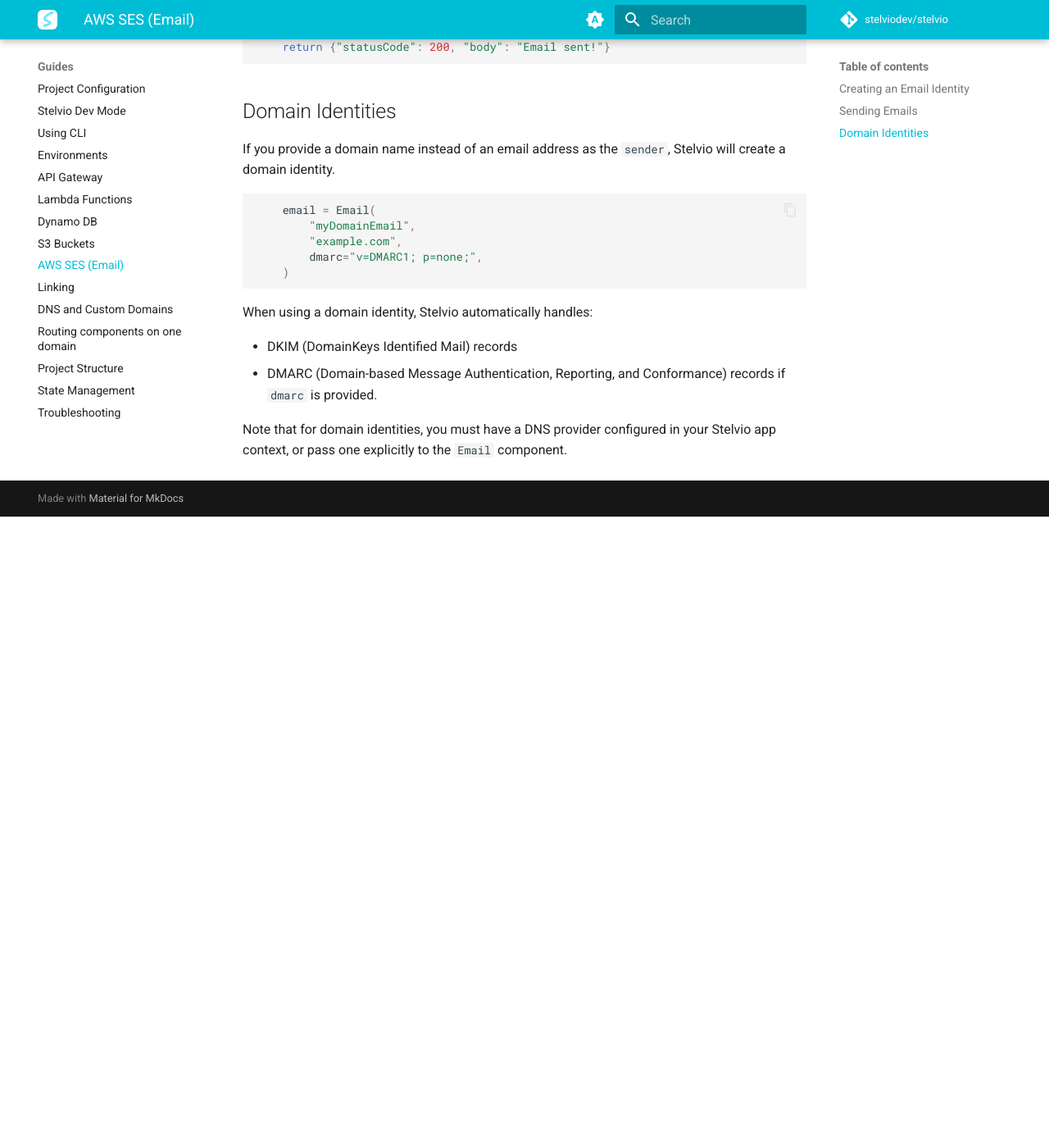
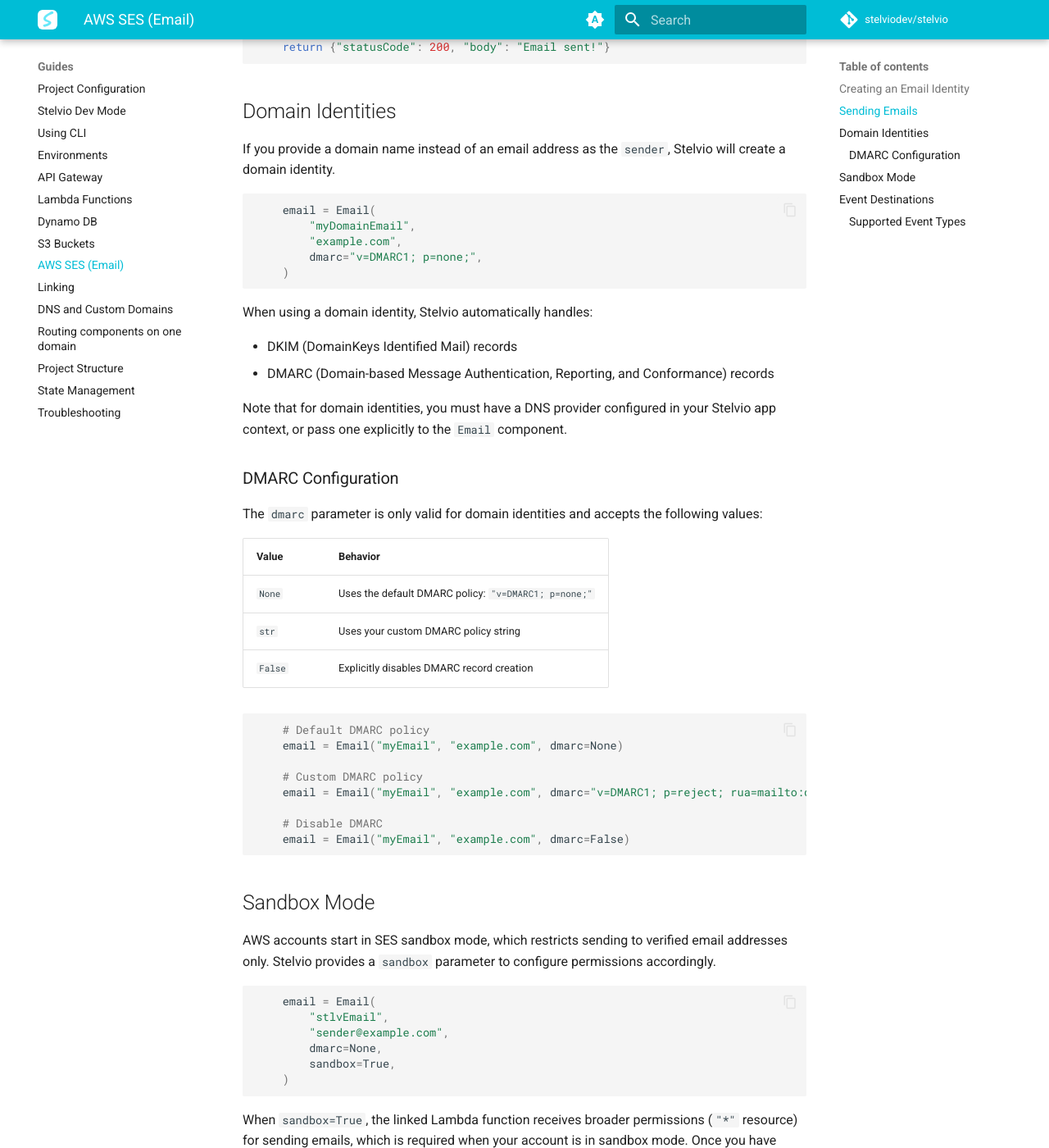
Before and after one commit to stelviodev/stelvio, an MkDocs documentation site: the page built from docs/guides/email.md, in a window 1280 px wide and 1400 px high, scrolled down 1574 px. Shown: the whole window at 82% size. Built offline with MkDocs 1.6.1 and Material for MkDocs 9.7.7, drawn with Linux system fonts in a browser that asks for light colours; comment, search, counter and statistics services are not loaded; before the commit the page ends 2204 px from its top, so only the background shows below that; some of the changed text lies outside the part shown.

````diff
--- a/docs/guides/email.md
+++ b/docs/guides/email.md
@@ -84,6 +84,81 @@ If you provide a domain name instead of an email address as the `sender`, Stelvi
 When using a domain identity, Stelvio automatically handles:
 
 *   DKIM (DomainKeys Identified Mail) records
-*   DMARC (Domain-based Message Authentication, Reporting, and Conformance) records if `dmarc` is provided.
+*   DMARC (Domain-based Message Authentication, Reporting, and Conformance) records
 
 Note that for domain identities, you must have a DNS provider configured in your Stelvio app context, or pass one explicitly to the `Email` component.
+
+### DMARC Configuration
+
+The `dmarc` parameter is only valid for domain identities and accepts the following values:
+
+| Value   | Behavior |
+|---------|----------|
+| `None`  | Uses the default DMARC policy: `"v=DMARC1; p=none;"` |
+| `str`   | Uses your custom DMARC policy string |
+| `False` | Explicitly disables DMARC record creation |
+
+```python
+    # Default DMARC policy
+    email = Email("myEmail", "example.com", dmarc=None)
+
+    # Custom DMARC policy
+    email = Email("myEmail", "example.com", dmarc="v=DMARC1; p=reject; rua=mailto:dmarc@example.com")
+
+    # Disable DMARC
+    email = Email("myEmail", "example.com", dmarc=False)
+```
+
+## Sandbox Mode
+
+AWS accounts start in SES sandbox mode, which restricts sending to verified email addresses only. Stelvio provides a `sandbox` parameter to configure permissions accordingly.
+
+```python
+    email = Email(
+        "stlvEmail",
+        "sender@example.com",
+        dmarc=None,
+        sandbox=True,
+    )
+```
+
+When `sandbox=True`, the linked Lambda function receives broader permissions (`"*"` resource) for sending emails, which is required when your account is in sandbox mode. Once you have [requested production access](https://docs.aws.amazon.com/ses/latest/dg/request-production-access.html), you can set `sandbox=False` (the default) to use more restrictive permissions.
+
+## Event Destinations
+
+You can configure SNS event destinations to receive notifications about email events such as bounces, complaints, and deliveries.
+
+```python
+    email = Email(
+        "stlvEmail",
+        "sender@example.com",
+        dmarc=None,
+        events=[
+            {
+                "name": "bounce-handler",
+                "types": ["bounce", "complaint"],
+                "topic_arn": "arn:aws:sns:us-east-1:123456789012:email-bounces",
+            },
+            {
+                "name": "delivery-tracker",
+                "types": ["delivery", "send"],
+                "topic_arn": "arn:aws:sns:us-east-1:123456789012:email-deliveries",
+            },
+        ],
+    )
+```
+
+### Supported Event Types
+
+| Event Type          | Description |
+|---------------------|-------------|
+| `send`              | Email send initiated |
+| `delivery`          | Email successfully delivered |
+| `bounce`            | Email bounced |
+| `complaint`         | Recipient marked email as spam |
+| `reject`            | SES rejected the email |
+| `open`              | Recipient opened the email |
+| `click`             | Recipient clicked a link |
+| `delivery-delay`    | Temporary delivery delay |
+| `rendering-failure` | Template rendering failed |
+| `subscription`      | Subscription preference change |
````
Also changed, not shown: 2 other files.
